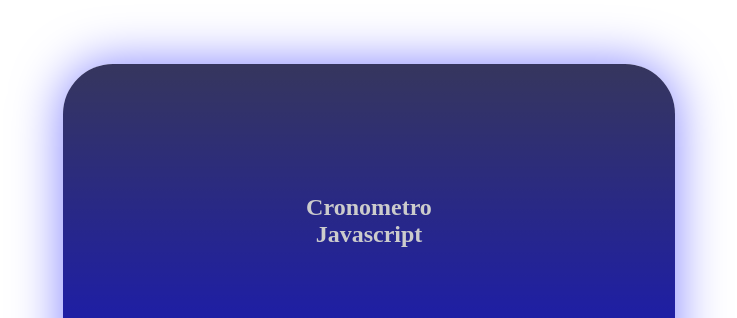
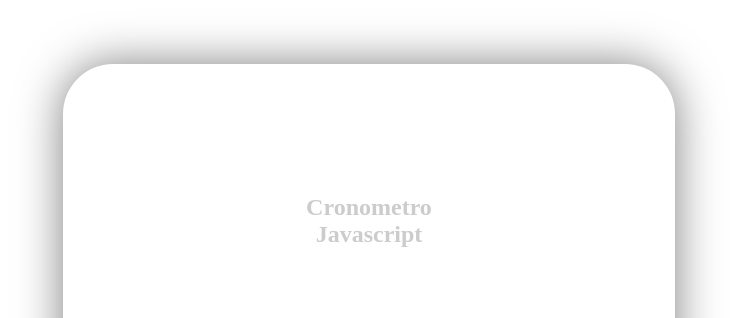
Before and after one commit to HarrisonTorres/Cronometro-Simples, a plain HTML site: page index.html in a window 1280 px wide. Shown: the top 318 px of the page, without its empty margins (271-1008 px from the left). Drawn offline with Linux system fonts and the light colour scheme.

Commit message:
Update style.css

```diff
--- a/style/style.css
+++ b/style/style.css
@@ -19,9 +19,8 @@
     padding: 10%;
     border-radius: 50px;
     background-position: center;
-    background:linear-gradient(rgba(0, 0, 50, 0.788),#00f);
-    box-shadow:0px 0px 50px rgba(0, 0, 255, 0.5);
-
+    background: #fff;
+    box-shadow:0px 0px 46px rgba(4, 4, 4, 0.5);
 
 }
 .number{
@@ -78,7 +77,9 @@ h3{
     justify-content: center;
     align-items: center;
 }
-
+.btn-click:hover{
+        font-weight: 800;
+}
 @media screen and (max-width: 500px){
     .number{
         font-size: 36px;
```
